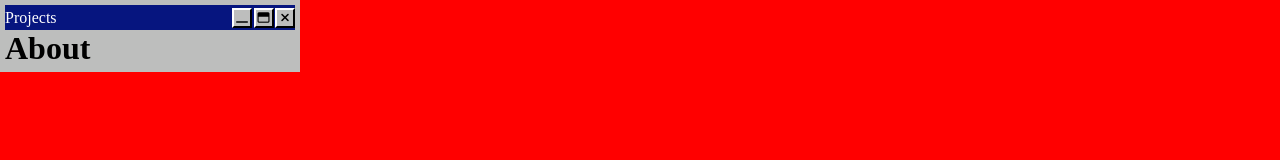
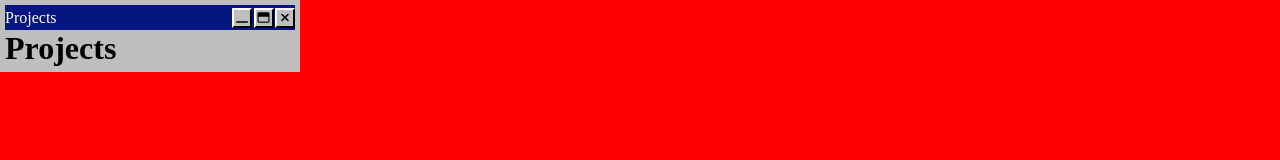
Before and after one commit to Wodnyan/Portfolio, a React (Create React App) app: page / in a window 1280 px wide. Both pictures are taken after a click on the item "Projects". Shown: the top 160 px of the page. Built offline with nearby package versions, Linux system fonts and the light colour scheme.

Commit message:
Show correct app for window

```diff
--- /dev/null
+++ b/src/components/Apps/CV.tsx
@@ -0,0 +1,11 @@
+import React from "react";
+
+const CV: React.FC = () => {
+  return (
+    <>
+      <h1>CV</h1>
+    </>
+  );
+};
+
+export default CV;
--- /dev/null
+++ b/src/components/Apps/Contacts.tsx
@@ -0,0 +1,12 @@
+
+import React from "react";
+
+const Contacts: React.FC = () => {
+  return (
+    <>
+      <h1>Contacts</h1>
+    </>
+  );
+};
+
+export default Contacts;
--- /dev/null
+++ b/src/components/Apps/Projects.tsx
@@ -0,0 +1,11 @@
+import React from "react";
+
+const Projects: React.FC = () => {
+  return (
+    <>
+      <h1>Projects</h1>
+    </>
+  );
+};
+
+export default Projects;
--- a/src/components/Screen.tsx
+++ b/src/components/Screen.tsx
@@ -1,11 +1,31 @@
 import React from "react";
 import Window from "./Window";
 import About from "./Apps/About";
+import CV from "./Apps/CV";
+import Projects from "./Apps/Projects";
+import Contacts from "./Apps/Contacts";
 import { connect } from "react-redux";
 import * as T from "../types";
+import { Apps } from "../types";
 
 interface Props {
   windows: [] | T.Window[];
+}
+
+//Show the correct app for the window
+function appForWindow(windowId: number) {
+  switch (windowId) {
+    case Apps.About:
+      return <About />;
+    case Apps.Projects:
+      return <Projects />;
+    case Apps.CV:
+      return <CV />;
+    case Apps.Contacts:
+      return <Contacts />;
+    default:
+      return null;
+  }
 }
 
 const Screen: React.FC<Props> = ({ windows }) => {
@@ -20,7 +40,7 @@ const Screen: React.FC<Props> = ({ windows }) => {
           minimizeBtn
           maximizeBtn
         >
-          <About />
+          {appForWindow(window.id)}
         </Window>
       ))}
     </main>
--- a/src/components/Taskbar.tsx
+++ b/src/components/Taskbar.tsx
@@ -3,7 +3,7 @@ import Time from "./Time";
 import { Window } from "../types";
 import { connect, useDispatch, useSelector } from "react-redux";
 import { ADD_WINDOW, TOGGLE_WINDOW } from "../redux/actions/windowsActions";
-import apps from "../data/apps.json";
+import { apps } from "../constants";
 
 interface StartButtonProps {
   toggleStartMenu: () => void;
@@ -101,7 +101,7 @@ const StartMenu: React.FC<Props> = ({ windows }) => {
     <div className="start-menu">
       <StartMenuTemp />
       <ul className="apps-list">
-        {apps.apps.map((app) => (
+        {apps.map((app) => (
           <StartMenuItem
             onClick={() => handleClick(app.id, app.name, app.icon)}
             icon={app.icon}
--- /dev/null
+++ b/src/constants.ts
@@ -0,0 +1,24 @@
+import { Apps } from "./types";
+
+export const apps = [
+  {
+    id: Apps.About,
+    name: "About",
+    icon: "images/about.ico",
+  },
+  {
+    id: Apps.Projects,
+    name: "Projects",
+    icon: "images/projects.ico",
+  },
+  {
+    id: Apps.Contacts,
+    name: "Contacts",
+    icon: "images/contact.ico",
+  },
+  {
+    id: Apps.CV,
+    name: "CV",
+    icon: "images/cv.ico",
+  },
+];
--- a/src/types.ts
+++ b/src/types.ts
@@ -10,3 +10,10 @@ export interface Position {
   x: number;
   y: number;
 }
+
+export enum Apps {
+  About = 0,
+  Projects,
+  Contacts,
+  CV,
+}
```
